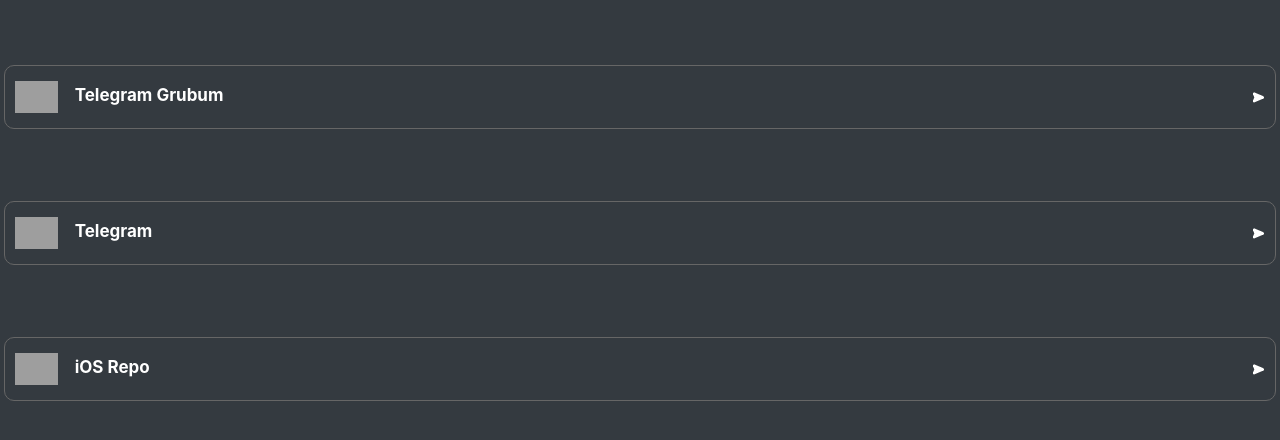
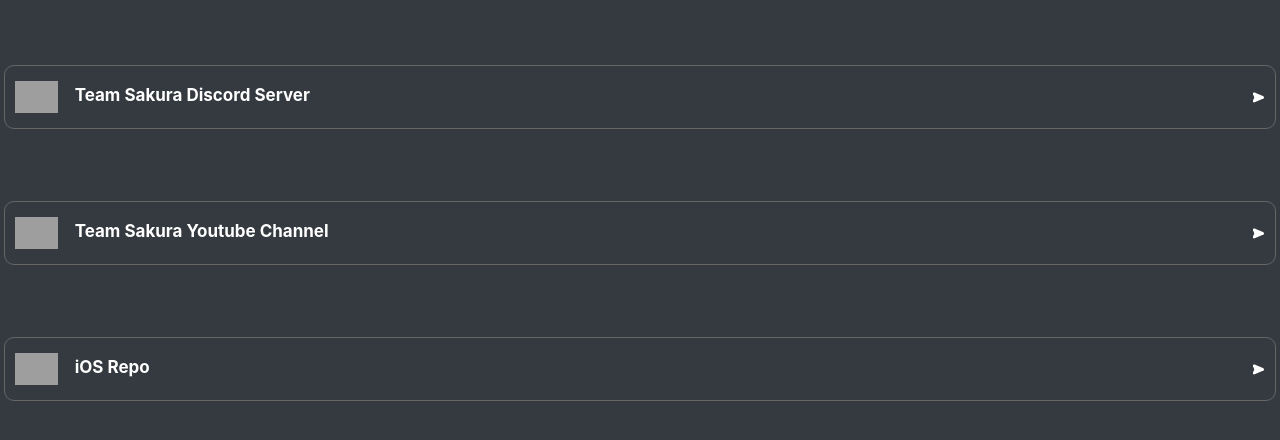
Before and after one commit to storesakura/sakura, a plain HTML site: page index.html in a window 1280 px wide. Drawn offline with nearby package versions, Linux system fonts and the light colour scheme; grey boxes are pictures that could not be loaded.

Commit message:
index.html

```diff
--- a/index.html
+++ b/index.html
@@ -125,16 +125,16 @@
 
 <div id="footer-links">
 <a href="https://t.me/omerstore" target="_blank">
-<img src="https://omerstore.github.io/home/sources/icons/TelegramIcon.png" alt="Twitter">
-<label>Telegram Grubum</label>
+<img src="https://www.freepnglogos.com/uploads/discord-logo-png/discord-logo-logodownload-download-logotipos-1.png" alt="Twitter">
+<label>Team Sakura Discord Server</label>
 <span class="arrow"></span>
 </a>
 <br>
 
 <div id="footer-links">
-<a href="https://t.me/omer0_01" target="_blank">
-<img src="https://omerstore.github.io/home/sources/icons/TelegramIcon.png" alt="Telegram">
-<label>Telegram</label>
+<a href="https://www.youtube.com/channel/UCD9Z3ek-71s24WgV2zfZcfw" target="_blank">
+<img src="https://www.freeiconspng.com/thumbs/youtube-logo-png/hd-youtube-logo-png-transparent-background-20.png" alt="Telegram">
+<label>Team Sakura Youtube Channel</label>
 <span class="arrow"></span>
 </a>
 <br>
```
